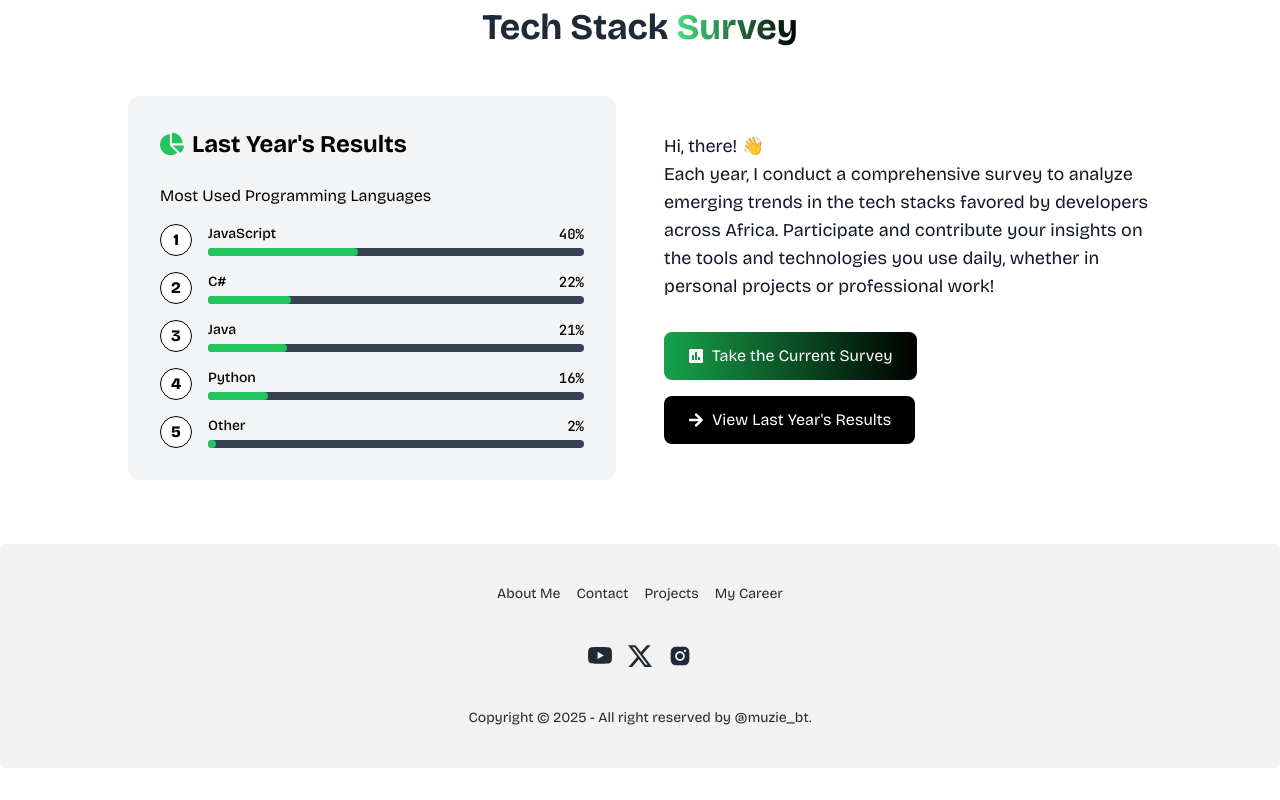
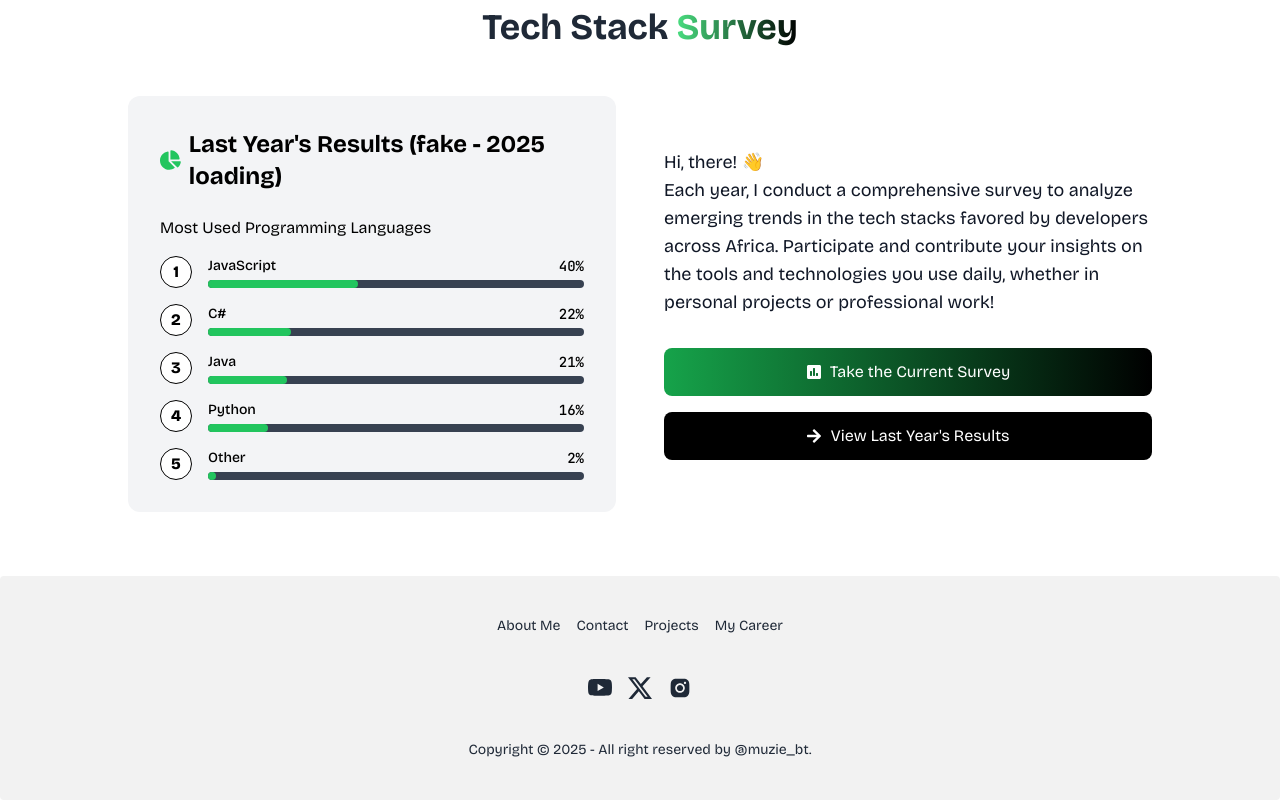
Before and after one commit to bhekumuzitshuma/muziebt, a Next.js app: page / in a window 1280 px wide. Shown: the part 1892-2692 px from the top of the page. Before the commit the page ends 2660 px from the top, so only its background shows below. Built offline with nearby package versions, Linux system fonts and the light colour scheme.

Commit message:
few more updates

```diff
--- a/src/components/TechStackSurvey.jsx
+++ b/src/components/TechStackSurvey.jsx
@@ -1,3 +1,4 @@
+import Link from "next/link";
 import React from "react";
 import { FaChartPie, FaPoll, FaArrowRight } from "react-icons/fa";
 
@@ -27,7 +28,7 @@ const TechStackSurvey = () => {
             <div className="bg-gray-100 p-8 rounded-xl">
               <h3 className="text-2xl font-bold text-black mb-6 flex items-center">
                 <FaChartPie className="mr-2 text-green-500" /> Last Year's
-                Results
+                Results (fake - 2025 loading)
               </h3>
               <div className="space-y-4">
                 <p className="text-black">Most Used Programming Languages</p>
@@ -68,12 +69,16 @@ const TechStackSurvey = () => {
                 professional work!
               </p>
               <div className="space-y-4">
-                <button className="w-full  sm:w-auto flex items-center justify-center bg-gradient-to-r from-green-600 to-black hover:from-black hover:to-green-600 text-white px-6 py-3 rounded-lg hover:scale-105 transform transition-all duration-300">
-                  <FaPoll className="mr-2" /> Take the Current Survey
-                </button>
-                <button className="w-full sm:w-auto flex items-center justify-center bg-black text-white px-6 py-3 rounded-lg hover:text-green-400 hover:bg-gray-600 hover:scale-105 transform transition-all duration-300">
-                  <FaArrowRight className="mr-2" /> View Last Year's Results
-                </button>
+                <Link href="/tech-stack-survey/take" legacyBehavior>
+                  <a className="w-full  sm:w-auto flex items-center justify-center bg-gradient-to-r from-green-600 to-black hover:from-black hover:to-green-600 text-white px-6 py-3 rounded-lg hover:scale-105 transform transition-all duration-300">
+                    <FaPoll className="mr-2" /> Take the Current Survey
+                  </a>
+                </Link>
+                <Link href="/tech-stack-survey/survey-results" legacyBehavior>
+                  <a className="w-full sm:w-auto flex items-center justify-center bg-black text-white px-6 py-3 rounded-lg hover:text-green-400 hover:bg-gray-600 hover:scale-105 transform transition-all duration-300">
+                    <FaArrowRight className="mr-2" /> View Last Year's Results
+                  </a>
+                </Link>
               </div>
             </div>
           </div>
```
